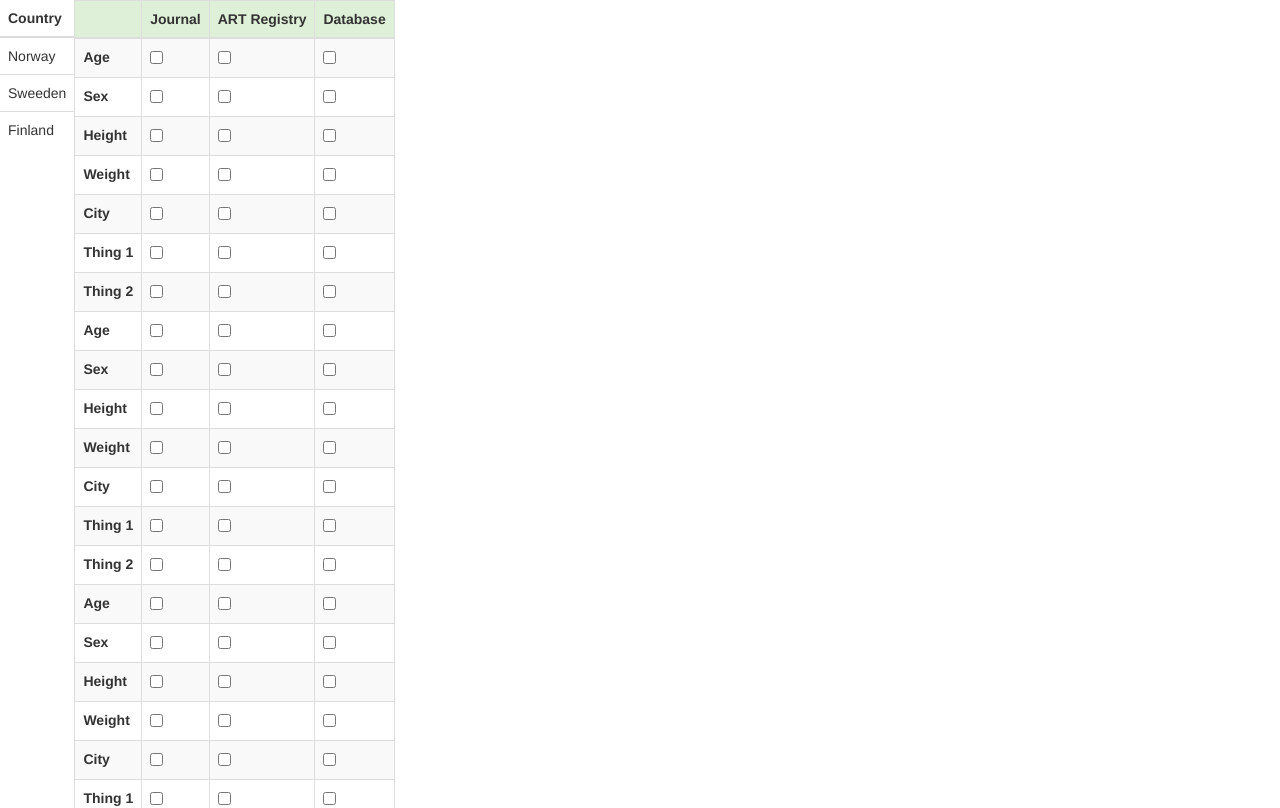
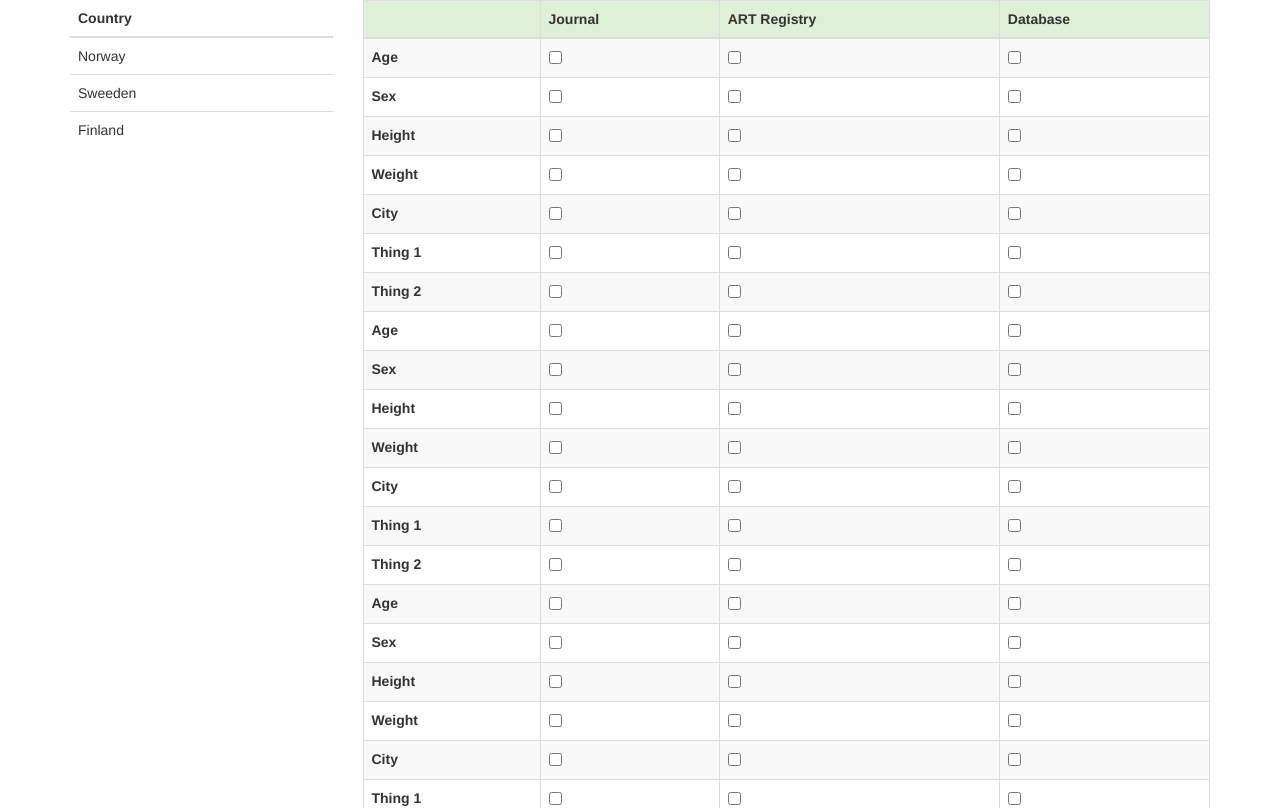
Before and after one commit to HenningKoller/PHEM, a plain HTML site: page app/form.html in a window 1280 px wide. Shown: the top 808 px of the page. Drawn offline with nearby package versions, Linux system fonts and the light colour scheme.

Commit message:
made the site scaleable

```diff
--- a/app/form.html
+++ b/app/form.html
@@ -9,28 +9,15 @@
 	<link rel="stylesheet" type="text/css" href="css/bootstrap.min.css"/>
 	<meta charset="UTF-8">
 	<title>Input Form</title>
+
 </head>
 <body>
 
+	<div class="container">
 
-<div id="wrapper" style="width: 100%;">
+		<div class="row">
 
-	<div ng-controller="myTestController" style="float:left; width: auto">
-		<!--
-		<div id="list-country-picker">
-			<ul class="list-gruup">
-				<li ng-init="showDistrict=false" ng-click="showDistrict=!showDistrict" class="list-group-item" ng-repeat="country in countries">{{country}}
-					<ul class="list-group">
-						<p ng-show="showDistrict" ng-repeat="district in districts">{{district}}</p>
-					</ul>
-				</li>
-
-			</ul>
-		</div>
-		-->
-
-
-		<div id="countryPicker">
+			<div class="col-lg-3" ng-controller="myTestController">
 				<table class="table table-hover">
 					<thead>
 						<th>Country</th>
@@ -51,12 +38,10 @@
 						</td>
 					</tr>
 				</table>
-		</div>
-
 
 			</div>
 
-	<div id="artifactTable" style="float:left; width: auto;">
+			<div class="col-lg-9">
 				<div ng-controller="myTestController" id="item-table" class="table-responsive" ng-controller="values">
 					<table class="table table-striped table-bordered table-hover header-fixed">
 						<thead>
@@ -86,6 +71,9 @@
 
 					</table>
 				</div>
+
+			</div>
+
 		</div>
 
 	</div>
```
Lines whose indentation alone changed are shown as unchanged.
